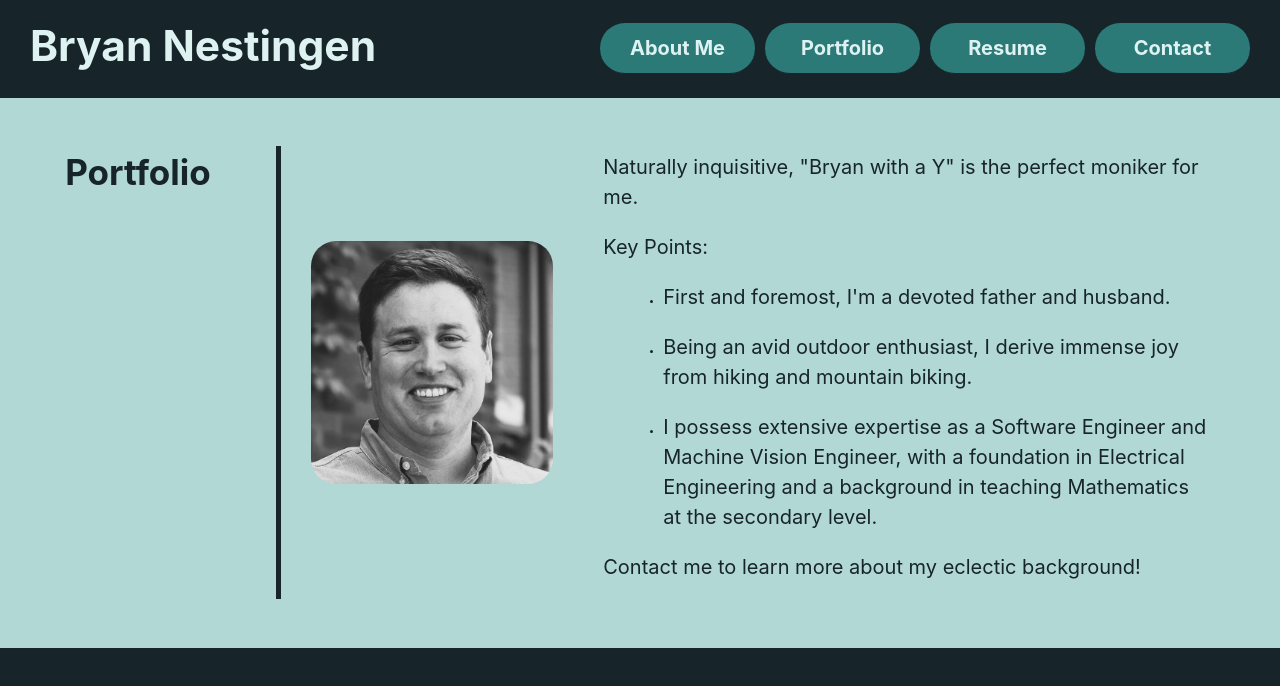
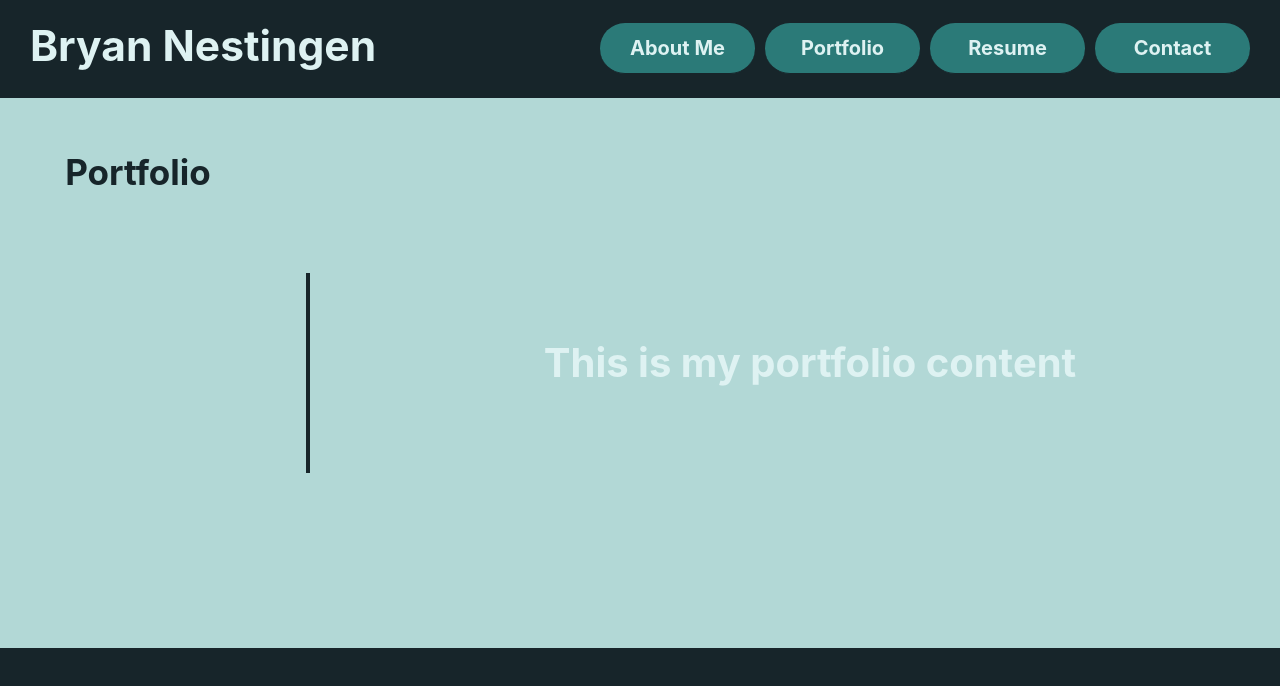
Before and after one commit to nestibry/portfolio, a React (Vite) app: page /portfolio in a window 1280 px wide. Shown: the top 686 px of the page. Built offline with nearby package versions, Linux system fonts and the light colour scheme.

Commit message:
converted app router to use the PageContent for portfolio

```diff
--- a/src/App.jsx
+++ b/src/App.jsx
@@ -3,17 +3,17 @@ import { BrowserRouter, Routes, Route } from 'react-router-dom';
 
 import Header from './components/Header';
 
-// Temporary Pages for site navigation
-import { AboutPage, ContactPage, PortfolioPage, ResumePage, PageNotFound } from './pages/';
+import { AboutPage, ContactPage, PortfolioPage, ResumePage, PageNotFound, PageContent } from './pages/';
 
 export default function App() {
+
     return (
         <>
             <BrowserRouter>
                 <Header />
                 <Routes>
                     <Route path='/' element={<AboutPage />} />
-                    <Route path='/portfolio' element={<PortfolioPage />} />
+                    <Route path='/portfolio' element={<PageContent pageType='portfolio' />} />
                     <Route path='/resume' element={<ResumePage />} />
                     <Route path='/contact' element={<ContactPage />} />
                     <Route path='/*' element={<PageNotFound />} />
--- /dev/null
+++ b/src/pages/PageContent.css
@@ -0,0 +1,68 @@
+.page-container {
+    display: flex;
+    flex-direction: column;
+    justify-content: space-between;
+    align-content: center;
+    align-items: center;
+    gap: 3rem;
+    background-color: var(--light-cyan);
+}
+
+.page-header {
+    margin: 5% 0 0 0;
+    text-align: center;
+    width: 90%;
+    padding: 1rem 0rem;
+    color: var(--black-and-blue);
+}
+
+.page-divider {
+    background-color: var(--black-and-blue);
+    width: 90%;
+    height: 2px;
+}
+
+.page-content {
+    display: flex;
+    flex-direction: column;
+    width: 90%;
+    align-items: center;
+    gap: 3rem;
+    justify-content: space-evenly;
+    margin: 0 0 2rem 0;
+}
+
+/* When using a mobile-first approach, use `min-width` values going from narrow -> wide for a responsive design */
+/* @media screen and (min-width: 768px) { */
+@media screen and (min-width: 992px) {
+
+    .page-container {
+        flex-direction: row;
+        min-height: 550px;
+    }
+
+    .page-header {
+        flex-grow: 1;
+        /* max-height: 400px; */
+        max-width: 20%;
+        margin: 0;
+        /* padding: 150px 4rem; */
+        padding: 0 1rem 400px 1rem;
+        color: var(--black-and-blue);
+        border-bottom: none;
+    }
+
+    .page-divider {
+        background-color: var(--black-and-blue);
+        width: 5px;
+        height: 200px;
+    }
+
+    .page-content {
+        display: flex;
+        flex-direction: row;
+        align-items: center;
+        /* gap: 2rem; */
+        /* max-height: 75%; */
+    }
+}
--- /dev/null
+++ b/src/pages/PageContent.jsx
@@ -0,0 +1,36 @@
+import './PageContent.css';
+
+export default function PageContent({ pageType }) {
+
+    let pageHeader;
+    let pageContent;
+
+    switch (pageType) {
+        case 'about':
+            pageHeader = 'About Me';
+            break;
+        case 'portfolio':
+            pageHeader = 'Portfolio';
+            pageContent = <h1>This is my portfolio content</h1>;
+            break;
+        case 'resume':
+            pageHeader = 'Resume';
+            break;
+        case 'contact':
+            pageHeader = 'Contact';
+            break;
+        default:
+            pageHeader = 'Page Not Found';
+            pageContent = <h1>Page Not Found</h1>;
+    }
+
+    return (
+        <>
+            <div className='page-container'>
+                <h2 className='page-header'>{pageHeader}</h2>
+                <div className='page-divider'></div>
+                <div className='page-content'>{pageContent}</div>
+            </div>
+        </>
+    )
+}
--- a/src/pages/index.js
+++ b/src/pages/index.js
@@ -3,3 +3,4 @@ export { default as ContactPage } from './ContactPage';
 export { default as PortfolioPage } from './PortfolioPage';
 export { default as ResumePage } from './ResumePage';
 export { default as PageNotFound } from './PageNotFound';
+export { default as PageContent } from './PageContent'
```
